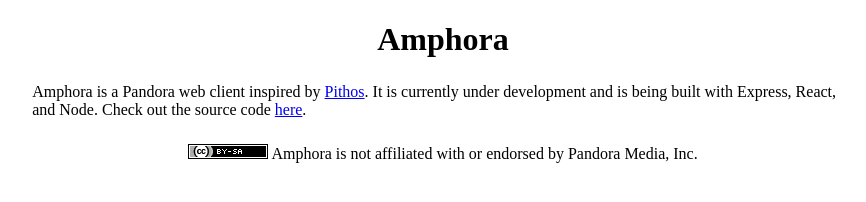
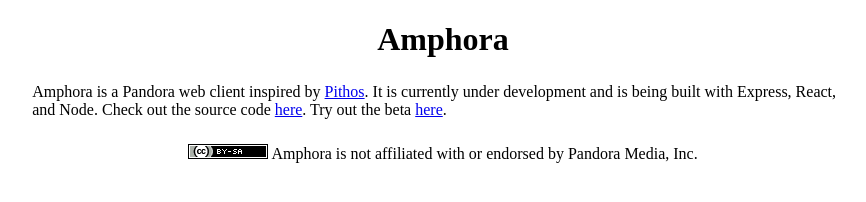
Before and after one commit to krab7191/Amphora-site, a plain HTML site: page index.html in a window 1280 px wide. Shown: the whole page, without its empty margins (197-1063 px from the left). Drawn offline with Linux system fonts and the light colour scheme.

Commit message:
Update index.html

```diff
--- a/index.html
+++ b/index.html
@@ -18,6 +18,7 @@
     <div id="content">
         Amphora is a Pandora web client inspired by <a href="https://pithos.github.io/" target="_blank">Pithos</a>. It
         is currently under development and is being built with Express, React, and Node. Check out the source code <a href="https://github.com/krab7191/Amphora">here</a>.
+        Try out the beta <a href="https://amphora-web.herokuapp.com/" target="_blank">here</a>.
     </div>
     <footer>
         <a href="https://creativecommons.org/licenses/by-sa/3.0/us/" target="_blank"><img src="cc-logo.png"></a>
```
